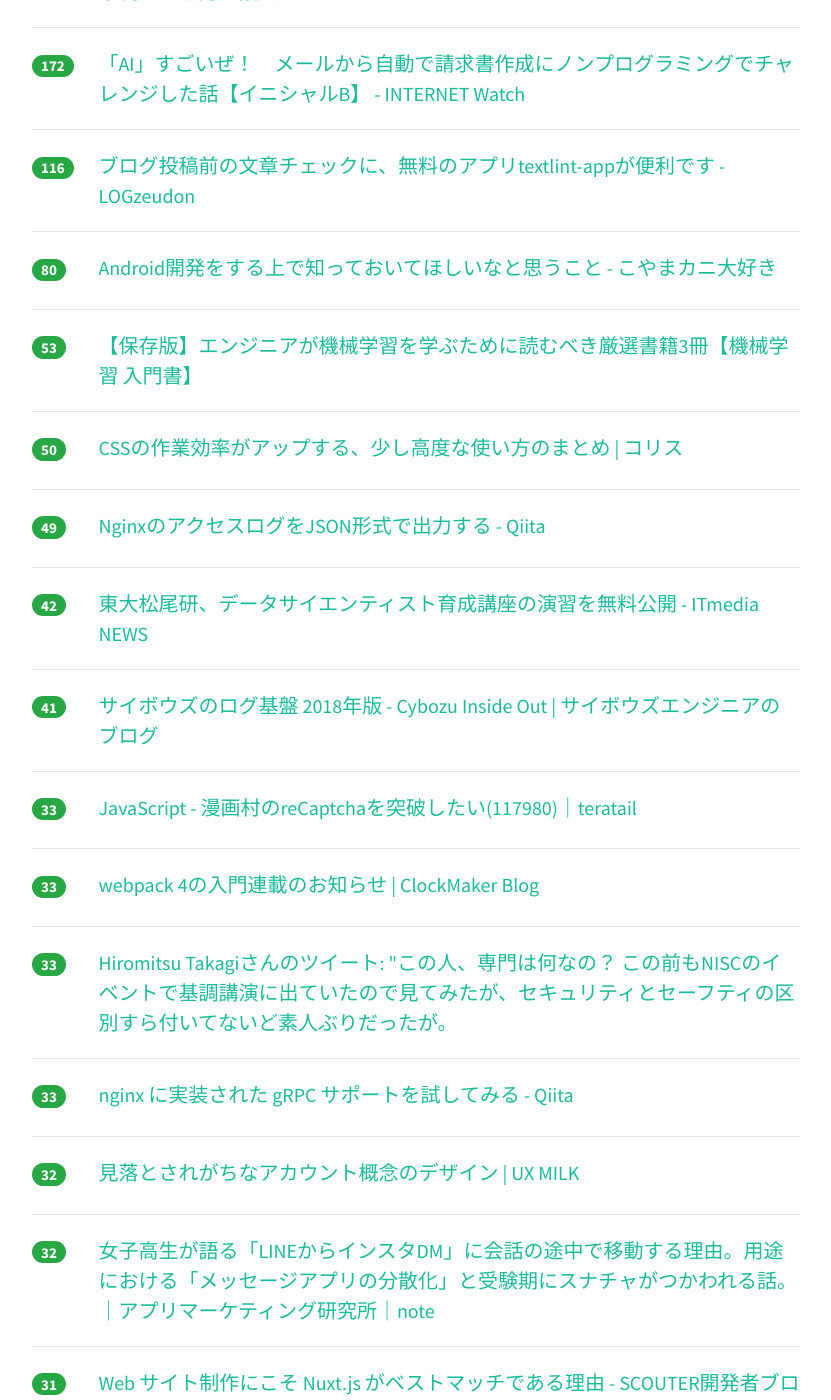
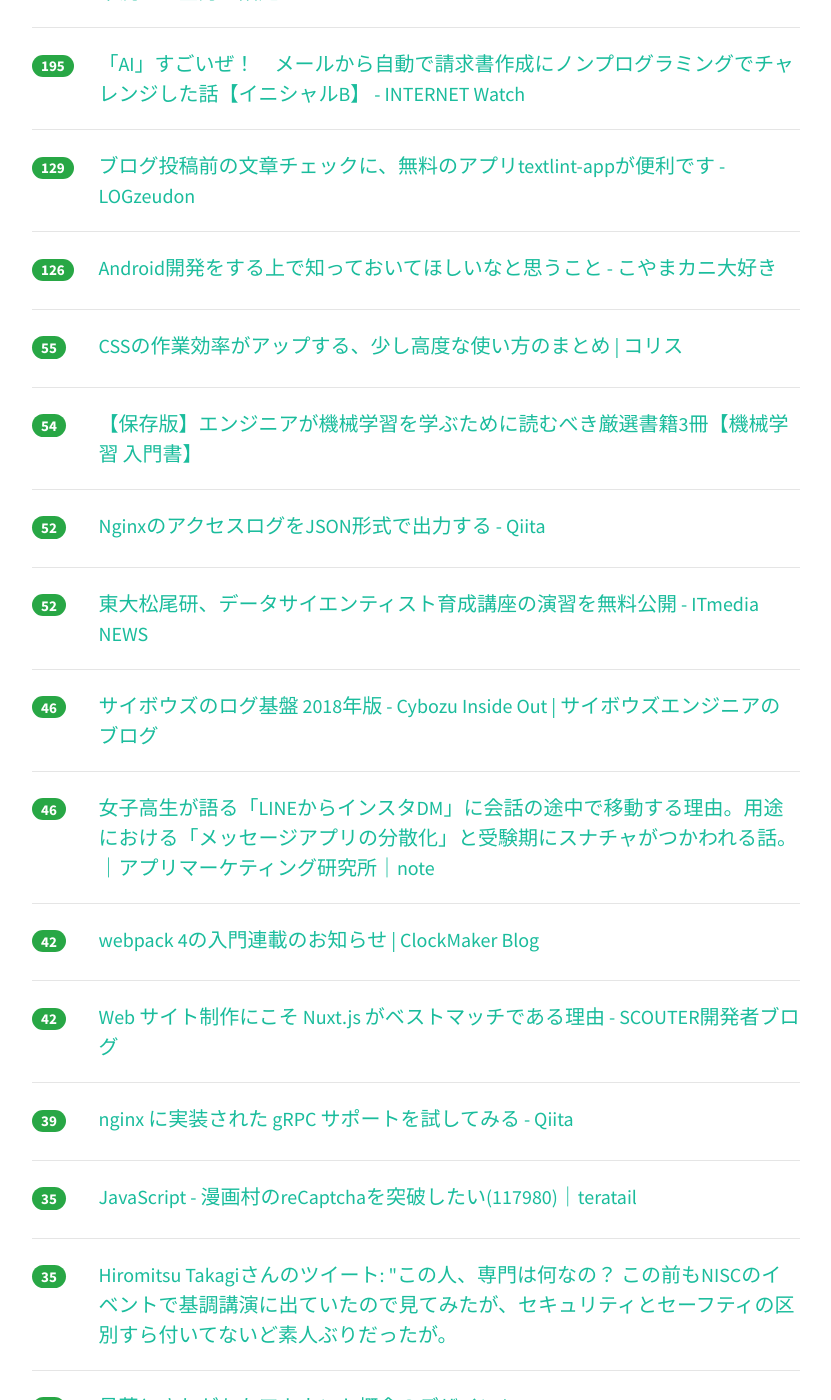
Before and after one commit to yatta47/hatena-matome-site, a Jekyll site: the page built from _posts/2018-03-19-hatena.md, in a window 1280 px wide and 1400 px high, scrolled down 807 px. Shown: the whole window, without its empty margins (224-1055 px from the left). Built offline with Jekyll 4.4.1, drawn with Linux system fonts in a browser that asks for light colours; nearby versions of some CDN libraries; some of the changed text lies outside the part shown.

Commit message:
Updated 2018-03-19

```diff
--- a/_posts/2018-03-19-hatena.md
+++ b/_posts/2018-03-19-hatena.md
@@ -1,109 +1,109 @@
 ---
 layout: post
 title:  "2018-03-19 はてぶIT"
-date:   2018-03-19 15:01:31
+date:   2018-03-19 16:02:15
 tags: [it-hotentry]
 ---
-41 件のデータあり
+44 件のデータあり
 
 <hr><div class="row">
-<div class="col-1"><span class="badge badge-pill badge-success h2">426</span></div>
+<div class="col-1"><span class="badge badge-pill badge-success h2">455</span></div>
 <div class="col-11"><a href='http://hagex.hatenadiary.jp/entry/2018/03/19/032731' target='_blank'>田端信太郎氏による「#ZOZOTOWN春の乞食祭り」が開催される - Hagex-day info</a></div>
 </div>
 <hr>
 <div class="row">
-<div class="col-1"><span class="badge badge-pill badge-success h2">295</span></div>
+<div class="col-1"><span class="badge badge-pill badge-success h2">307</span></div>
 <div class="col-11"><a href='https://note.mu/konpyu/n/n694491cd9e80' target='_blank'>すべてをjsにまとめる思想を理解する - webpackハンズオンシリーズ｜こんぴゅ｜note</a></div>
 </div>
 <hr>
 <div class="row">
-<div class="col-1"><span class="badge badge-pill badge-success h2">262</span></div>
+<div class="col-1"><span class="badge badge-pill badge-success h2">268</span></div>
 <div class="col-11"><a href='http://www.kunst1080.net/entry/2018/03/18/225102' target='_blank'>DockerでXサーバを動かしてGUIを直接表示する - くんすとの備忘録</a></div>
 </div>
 <hr>
 <div class="row">
-<div class="col-1"><span class="badge badge-pill badge-success h2">207</span></div>
+<div class="col-1"><span class="badge badge-pill badge-success h2">229</span></div>
 <div class="col-11"><a href='https://qiita.com/sugiyamath/items/69047b6667256034fa5e' target='_blank'>形態素解析ツールの比較 (NLP2018) - Qiita</a></div>
 </div>
 <hr>
 <div class="row">
-<div class="col-1"><span class="badge badge-pill badge-success h2">190</span></div>
+<div class="col-1"><span class="badge badge-pill badge-success h2">195</span></div>
 <div class="col-11"><a href='http://kabumatome.doorblog.jp/archives/65910918.html' target='_blank'>情報を最速で伝える岡三マン、政治的発言のノイズ増加が市場参加者に不評 : 市況かぶ全力２階建</a></div>
 </div>
 <hr>
 <div class="row">
-<div class="col-1"><span class="badge badge-pill badge-success h2">172</span></div>
+<div class="col-1"><span class="badge badge-pill badge-success h2">195</span></div>
 <div class="col-11"><a href='https://internet.watch.impress.co.jp/docs/column/shimizu/1110337.html' target='_blank'>「AI」すごいぜ！　メールから自動で請求書作成にノンプログラミングでチャレンジした話【イニシャルB】 - INTERNET Watch</a></div>
 </div>
 <hr>
 <div class="row">
-<div class="col-1"><span class="badge badge-pill badge-success h2">116</span></div>
+<div class="col-1"><span class="badge badge-pill badge-success h2">129</span></div>
 <div class="col-11"><a href='http://blog.rokuzeudon.com/entry/textlint-app-install' target='_blank'>ブログ投稿前の文章チェックに、無料のアプリtextlint-appが便利です - LOGzeudon</a></div>
 </div>
 <hr>
 <div class="row">
-<div class="col-1"><span class="badge badge-pill badge-success h2">80</span></div>
+<div class="col-1"><span class="badge badge-pill badge-success h2">126</span></div>
 <div class="col-11"><a href='http://nein37.hatenablog.com/entry/2018/03/19/010720' target='_blank'>Android開発をする上で知っておいてほしいなと思うこと - こやまカニ大好き</a></div>
 </div>
 <hr>
 <div class="row">
-<div class="col-1"><span class="badge badge-pill badge-success h2">53</span></div>
+<div class="col-1"><span class="badge badge-pill badge-success h2">55</span></div>
+<div class="col-11"><a href='https://coliss.com/articles/build-websites/operation/css/css-quirks-oddities-and-advanced-tips.html' target='_blank'>CSSの作業効率がアップする、少し高度な使い方のまとめ | コリス</a></div>
+</div>
+<hr>
+<div class="row">
+<div class="col-1"><span class="badge badge-pill badge-success h2">54</span></div>
 <div class="col-11"><a href='https://www.codexa.net/machine-learning-books/' target='_blank'>【保存版】エンジニアが機械学習を学ぶために読むべき厳選書籍3冊【機械学習 入門書】</a></div>
 </div>
 <hr>
 <div class="row">
-<div class="col-1"><span class="badge badge-pill badge-success h2">50</span></div>
-<div class="col-11"><a href='https://coliss.com/articles/build-websites/operation/css/css-quirks-oddities-and-advanced-tips.html' target='_blank'>CSSの作業効率がアップする、少し高度な使い方のまとめ | コリス</a></div>
-</div>
-<hr>
-<div class="row">
-<div class="col-1"><span class="badge badge-pill badge-success h2">49</span></div>
+<div class="col-1"><span class="badge badge-pill badge-success h2">52</span></div>
 <div class="col-11"><a href='https://qiita.com/progrhyme/items/c85d28eb18359f3f50d9' target='_blank'>NginxのアクセスログをJSON形式で出力する - Qiita</a></div>
 </div>
 <hr>
 <div class="row">
-<div class="col-1"><span class="badge badge-pill badge-success h2">42</span></div>
+<div class="col-1"><span class="badge badge-pill badge-success h2">52</span></div>
 <div class="col-11"><a href='http://www.itmedia.co.jp/news/articles/1803/19/news056.html' target='_blank'>東大松尾研、データサイエンティスト育成講座の演習を無料公開 - ITmedia NEWS</a></div>
 </div>
 <hr>
 <div class="row">
-<div class="col-1"><span class="badge badge-pill badge-success h2">41</span></div>
+<div class="col-1"><span class="badge badge-pill badge-success h2">46</span></div>
 <div class="col-11"><a href='http://blog.cybozu.io/entry/2018/03/19/080000' target='_blank'>サイボウズのログ基盤 2018年版 - Cybozu Inside Out | サイボウズエンジニアのブログ</a></div>
 </div>
 <hr>
 <div class="row">
-<div class="col-1"><span class="badge badge-pill badge-success h2">33</span></div>
+<div class="col-1"><span class="badge badge-pill badge-success h2">46</span></div>
+<div class="col-11"><a href='https://note.mu/marketing/n/nd7f1c6292667' target='_blank'>女子高生が語る「LINEからインスタDM」に会話の途中で移動する理由。用途における「メッセージアプリの分散化」と受験期にスナチャがつかわれる話。｜アプリマーケティング研究所｜note</a></div>
+</div>
+<hr>
+<div class="row">
+<div class="col-1"><span class="badge badge-pill badge-success h2">42</span></div>
+<div class="col-11"><a href='http://clockmaker.jp/blog/2018/03/webpack4/' target='_blank'>webpack 4の入門連載のお知らせ | ClockMaker Blog</a></div>
+</div>
+<hr>
+<div class="row">
+<div class="col-1"><span class="badge badge-pill badge-success h2">42</span></div>
+<div class="col-11"><a href='http://techblog.scouter.co.jp/entry/2018/03/19/115229' target='_blank'>Web サイト制作にこそ Nuxt.js がベストマッチである理由 - SCOUTER開発者ブログ</a></div>
+</div>
+<hr>
+<div class="row">
+<div class="col-1"><span class="badge badge-pill badge-success h2">39</span></div>
+<div class="col-11"><a href='https://qiita.com/osyoyu/items/80cf6441a0c33459791d' target='_blank'>nginx に実装された gRPC サポートを試してみる - Qiita</a></div>
+</div>
+<hr>
+<div class="row">
+<div class="col-1"><span class="badge badge-pill badge-success h2">35</span></div>
 <div class="col-11"><a href='https://teratail.com/questions/117980' target='_blank'>JavaScript - 漫画村のreCaptchaを突破したい(117980)｜teratail</a></div>
 </div>
 <hr>
 <div class="row">
-<div class="col-1"><span class="badge badge-pill badge-success h2">33</span></div>
-<div class="col-11"><a href='http://clockmaker.jp/blog/2018/03/webpack4/' target='_blank'>webpack 4の入門連載のお知らせ | ClockMaker Blog</a></div>
-</div>
-<hr>
-<div class="row">
-<div class="col-1"><span class="badge badge-pill badge-success h2">33</span></div>
+<div class="col-1"><span class="badge badge-pill badge-success h2">35</span></div>
 <div class="col-11"><a href='http://twitter.com/hiromitsutakagi/status/975403408994721792' target='_blank'>Hiromitsu Takagiさんのツイート: "この人、専門は何なの？ この前もNISCのイベントで基調講演に出ていたので見てみたが、セキュリティとセーフティの区別すら付いてないど素人ぶりだったが。</a></div>
 </div>
 <hr>
 <div class="row">
-<div class="col-1"><span class="badge badge-pill badge-success h2">33</span></div>
-<div class="col-11"><a href='https://qiita.com/osyoyu/items/80cf6441a0c33459791d' target='_blank'>nginx に実装された gRPC サポートを試してみる - Qiita</a></div>
-</div>
-<hr>
-<div class="row">
-<div class="col-1"><span class="badge badge-pill badge-success h2">32</span></div>
+<div class="col-1"><span class="badge badge-pill badge-success h2">34</span></div>
 <div class="col-11"><a href='http://uxmilk.jp/71610' target='_blank'>見落とされがちなアカウント概念のデザイン | UX MILK</a></div>
-</div>
-<hr>
-<div class="row">
-<div class="col-1"><span class="badge badge-pill badge-success h2">32</span></div>
-<div class="col-11"><a href='https://note.mu/marketing/n/nd7f1c6292667' target='_blank'>女子高生が語る「LINEからインスタDM」に会話の途中で移動する理由。用途における「メッセージアプリの分散化」と受験期にスナチャがつかわれる話。｜アプリマーケティング研究所｜note</a></div>
-</div>
-<hr>
-<div class="row">
-<div class="col-1"><span class="badge badge-pill badge-success h2">31</span></div>
-<div class="col-11"><a href='http://techblog.scouter.co.jp/entry/2018/03/19/115229' target='_blank'>Web サイト制作にこそ Nuxt.js がベストマッチである理由 - SCOUTER開発者ブログ</a></div>
 </div>
 <hr>
 <div class="row">
@@ -112,8 +112,18 @@ tags: [it-hotentry]
 </div>
 <hr>
 <div class="row">
-<div class="col-1"><span class="badge badge-pill badge-success h2">28</span></div>
+<div class="col-1"><span class="badge badge-pill badge-success h2">29</span></div>
 <div class="col-11"><a href='http://tech.nikkeibp.co.jp/atcl/nxt/column/18/00138/031100028/' target='_blank'>平成とともに終わる、みずほ銀システム統合の特需 | 日経 xTECH（クロステック）</a></div>
+</div>
+<hr>
+<div class="row">
+<div class="col-1"><span class="badge badge-pill badge-success h2">26</span></div>
+<div class="col-11"><a href='https://qiita.com/Akira-Isegawa/items/45eaceb6c4c4cb7ef70d' target='_blank'>エンジニアの成長を阻む7つのパターン（まとめ記事） - Qiita</a></div>
+</div>
+<hr>
+<div class="row">
+<div class="col-1"><span class="badge badge-pill badge-success h2">25</span></div>
+<div class="col-11"><a href='http://weblab.t.u-tokyo.ac.jp/gci_contents/' target='_blank'>グローバル消費インテリジェンス寄附講座演習コンテンツ 公開ページ | 東京大学松尾研究室 - Matsuo Lab</a></div>
 </div>
 <hr>
 <div class="row">
@@ -122,8 +132,18 @@ tags: [it-hotentry]
 </div>
 <hr>
 <div class="row">
-<div class="col-1"><span class="badge badge-pill badge-success h2">23</span></div>
+<div class="col-1"><span class="badge badge-pill badge-success h2">25</span></div>
+<div class="col-11"><a href='http://www.itmedia.co.jp/news/articles/1803/19/news079.html' target='_blank'>Alexa居酒屋、実証実験開始　音声で注文受付　「以上で」で確定 - ITmedia NEWS</a></div>
+</div>
+<hr>
+<div class="row">
+<div class="col-1"><span class="badge badge-pill badge-success h2">24</span></div>
 <div class="col-11"><a href='https://teratail.com/questions/117531' target='_blank'>Emacs - プログラミング初心者ですがVimとEmacsどちらがオススメですか？(117531)｜teratail</a></div>
+</div>
+<hr>
+<div class="row">
+<div class="col-1"><span class="badge badge-pill badge-success h2">24</span></div>
+<div class="col-11"><a href='https://speakerdeck.com/nazonohito51/pwafalsesanpuruapuriwozuo-tutemita' target='_blank'>PWAのサンプルアプリを作ってみた // Speaker Deck</a></div>
 </div>
 <hr>
 <div class="row">
@@ -132,33 +152,38 @@ tags: [it-hotentry]
 </div>
 <hr>
 <div class="row">
+<div class="col-1"><span class="badge badge-pill badge-success h2">23</span></div>
+<div class="col-11"><a href='https://wired.jp/2018/03/19/ubisoft-commit-assist-ai/' target='_blank'>人工知能が「バグの発生」を未然に防ぐ──ゲーム開発に導入したユービーアイソフトの狙い｜WIRED.jp</a></div>
+</div>
+<hr>
+<div class="row">
 <div class="col-1"><span class="badge badge-pill badge-success h2">22</span></div>
 <div class="col-11"><a href='https://it.srad.jp/story/18/03/18/0654219/' target='_blank'>Googleマップで地球上のあらゆる地点をコード化するPlus Codesが利用可能に | スラド IT</a></div>
 </div>
 <hr>
 <div class="row">
-<div class="col-1"><span class="badge badge-pill badge-success h2">21</span></div>
+<div class="col-1"><span class="badge badge-pill badge-success h2">22</span></div>
 <div class="col-11"><a href='https://liginc.co.jp/370204' target='_blank'>LIGでもよく聞く！ デザイナートークによく出る専門用語30選 | 株式会社LIG</a></div>
 </div>
 <hr>
 <div class="row">
-<div class="col-1"><span class="badge badge-pill badge-success h2">21</span></div>
+<div class="col-1"><span class="badge badge-pill badge-success h2">22</span></div>
 <div class="col-11"><a href='https://www.danshihack.com/2018/03/18/junp/macapp_cheatsheet.html' target='_blank'>「CheetSheet」でMacのショートカットは完璧！使用中のアプリのショートカットを表示してくれる神アプリ | 男子ハック</a></div>
 </div>
 <hr>
 <div class="row">
 <div class="col-1"><span class="badge badge-pill badge-success h2">21</span></div>
+<div class="col-11"><a href='https://medium.com/@voluntas/235b66969160' target='_blank'>“二番煎じやるなら全力で” と戦う – V – Medium</a></div>
+</div>
+<hr>
+<div class="row">
+<div class="col-1"><span class="badge badge-pill badge-success h2">20</span></div>
 <div class="col-11"><a href='http://www.itmedia.co.jp/enterprise/articles/1803/19/news059.html' target='_blank'>AMDプロセッサの“重大な脆弱性”情報、業界から疑問の声 - ITmedia エンタープライズ</a></div>
 </div>
 <hr>
 <div class="row">
 <div class="col-1"><span class="badge badge-pill badge-success h2">20</span></div>
-<div class="col-11"><a href='https://wired.jp/2018/03/19/ubisoft-commit-assist-ai/' target='_blank'>人工知能が「バグの発生」を未然に防ぐ──ゲーム開発に導入したユービーアイソフトの狙い｜WIRED.jp</a></div>
-</div>
-<hr>
-<div class="row">
-<div class="col-1"><span class="badge badge-pill badge-success h2">20</span></div>
-<div class="col-11"><a href='http://weblab.t.u-tokyo.ac.jp/gci_contents/' target='_blank'>グローバル消費インテリジェンス寄附講座演習コンテンツ 公開ページ | 東京大学松尾研究室 - Matsuo Lab</a></div>
+<div class="col-11"><a href='http://blockchain.gunosy.io/entry/dapps-monetize' target='_blank'>Dapps（分散型アプリケーション）のマネタイズ事例をまとめました。 - Gunosy Blockchain Blog</a></div>
 </div>
 <hr>
 <div class="row">
@@ -172,13 +197,8 @@ tags: [it-hotentry]
 </div>
 <hr>
 <div class="row">
-<div class="col-1"><span class="badge badge-pill badge-success h2">18</span></div>
+<div class="col-1"><span class="badge badge-pill badge-success h2">19</span></div>
 <div class="col-11"><a href='https://dev.to/chikamim/twitterfacebook-44ki' target='_blank'>ジョエル・スポルスキはなぜTwitterとFacebookから距離を置くのか</a></div>
-</div>
-<hr>
-<div class="row">
-<div class="col-1"><span class="badge badge-pill badge-success h2">18</span></div>
-<div class="col-11"><a href='https://qiita.com/Akira-Isegawa/items/45eaceb6c4c4cb7ef70d' target='_blank'>エンジニアの成長を阻む7つのパターン（まとめ記事） - Qiita</a></div>
 </div>
 <hr>
 <div class="row">
@@ -192,22 +212,17 @@ tags: [it-hotentry]
 </div>
 <hr>
 <div class="row">
-<div class="col-1"><span class="badge badge-pill badge-success h2">16</span></div>
-<div class="col-11"><a href='http://www.itmedia.co.jp/news/articles/1803/19/news079.html' target='_blank'>Alexa居酒屋、実証実験開始　音声で注文受付　「以上で」で確定 - ITmedia NEWS</a></div>
-</div>
-<hr>
-<div class="row">
-<div class="col-1"><span class="badge badge-pill badge-success h2">14</span></div>
+<div class="col-1"><span class="badge badge-pill badge-success h2">15</span></div>
 <div class="col-11"><a href='http://weekly.ascii.jp/elem/000/000/412/412176/' target='_blank'>これは名機の予感 ソニーの5000円台ワイヤレスヘッドフォンがいい感じ - 週刊アスキー</a></div>
 </div>
 <hr>
 <div class="row">
-<div class="col-1"><span class="badge badge-pill badge-success h2">12</span></div>
+<div class="col-1"><span class="badge badge-pill badge-success h2">15</span></div>
+<div class="col-11"><a href='https://ten-snapon.com/archives/1866' target='_blank'>mrubyの文字列結合のパフォーマンスを改善する | ten-snapon.com</a></div>
+</div>
+<hr>
+<div class="row">
+<div class="col-1"><span class="badge badge-pill badge-success h2">15</span></div>
 <div class="col-11"><a href='https://github.com/uncss/uncss' target='_blank'>GitHub - uncss/uncss: Remove unused styles from CSS</a></div>
 </div>
 <hr>
-<div class="row">
-<div class="col-1"><span class="badge badge-pill badge-success h2">11</span></div>
-<div class="col-11"><a href='https://ten-snapon.com/archives/1866' target='_blank'>mrubyの文字列結合のパフォーマンスを改善する | ten-snapon.com</a></div>
-</div>
-<hr>
```
